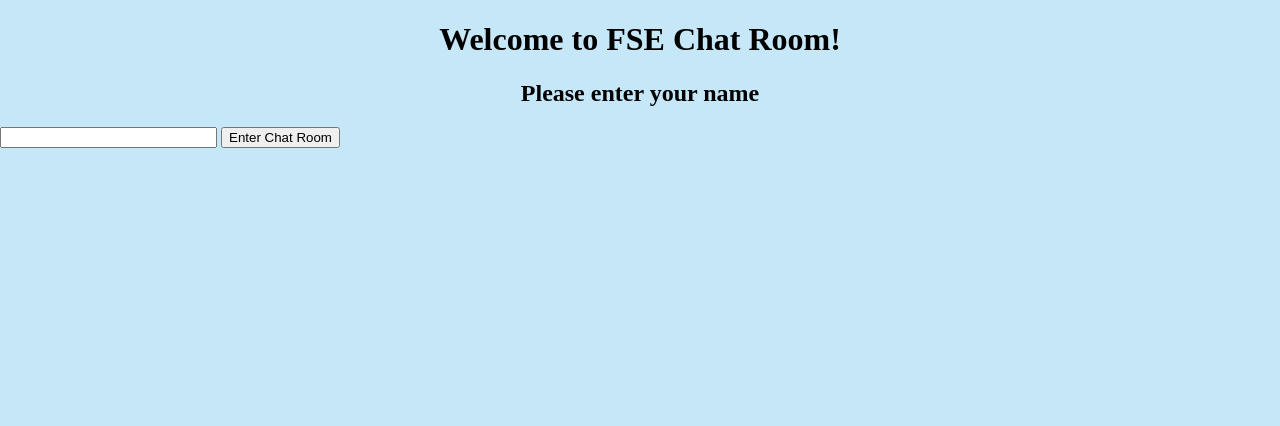
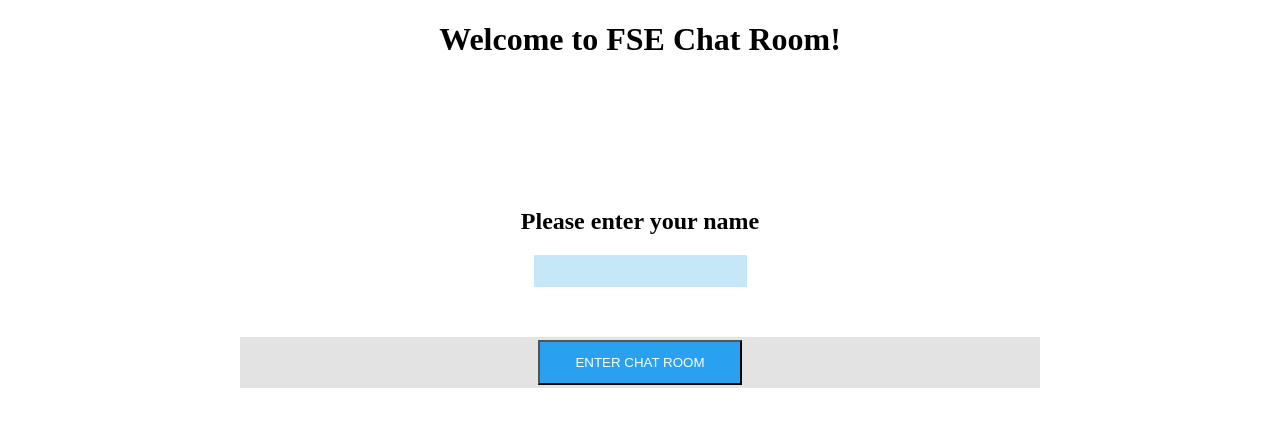
Before and after one commit to quynhnga-nguyen/FSEChatRoom, a website: page index.html in a window 1280 px wide. Drawn offline with Linux system fonts and the light colour scheme.

Commit message:
Modify layout between pages to be more consistent

```diff
--- a/index.html
+++ b/index.html
@@ -13,15 +13,22 @@ This file is the front page where user provides name to enter the chatroom.
 		<link rel="icon" type="image/png" href="FSEChatroomFavicon.png">
 	</head>
 
-	<body id="indexPage">
-		<h1>Welcome to FSE Chat Room!</h1>
+	<body>
+		<div class="wrapper">
+			<h1 id="welcome">Welcome to FSE Chat Room!</h1>
 
-		<h2>Please enter your name</h2>
-		<form method="GET" action="chatroom">
-			<input name="name" type="text" size="24" />
-			<button>Enter Chat Room</button>
-		</form>
+			<h2>Please enter your name</h2>
+			<form method="GET" action="chatroom">
+				<div id="nameInputArea">
+					<input id="nameInputBox" name="name" type="text" size="24" />
+				</div>
 
-		<div id="errorArea"></div>
+				<div class="buttonContainer">
+					<button>ENTER CHAT ROOM</button>
+				</div>
+			</form>
+
+			<div id="errorArea"></div>
+		</div>
 	</body>
 </html>
--- a/style.css
+++ b/style.css
@@ -28,41 +28,51 @@ body {
 }
 
 #chatLog {
-	overflow: scroll;
+	overflow-y: scroll;
 	height: 100%;
 }
 
 .footer {
 	width: 100%;
-	height: 200px;
-	margin-bottom: -200px;
 }
 
 h1, h2 {
 	text-align: center;
 }
 
-#indexPage, #messageInputBox {
+.messageDisplay, #messageInputArea {
+	margin-left: 25px;
+	margin-right: 25px;
+}
+.messageDisplay {
+	margin-top: 5px;
+	margin-bottom: 0px;
+	padding: 10px;
+}
+
+#messageInputArea {
+	margin-top: 10px;
+	margin-bottom: 10px;
+}
+
+#messageInputBox, #nameInputBox {
+	border: none;
 	background-color: #C6E7F8;
 }
 
-.messageDisplay {
-	margin: 5px 25px 0px 25px;
-	padding: 10px;
+#messageInputBox {
+	width: 100%;
+    box-sizing: border-box;
 }
 
-.messageInputArea {
-	margin-left: 25px;
-	margin-right: 25px;
+#nameInputArea {
+	text-align: center;
+	margin-top: 10px;
+	margin-bottom: 50px;
 }
 
-#messageInputBox {
-	border: none;
-	width: 100%;
-	-webkit-box-sizing: border-box;
-       -moz-box-sizing: border-box;
-            box-sizing: border-box;
-    margin-bottom: 15px;
+#nameInputBox {
+	height: 30px;
 }
 
 .name {
@@ -74,7 +84,11 @@ h1, h2 {
 	float: right;
 }
 
-#wrapper {
+#welcome {
+	margin-bottom: 150px;
+}
+
+.wrapper {
 	padding: 0px 0px 200px 0px;
 	position: absolute;
 	top: 0;
```
Also changed, not shown: chatroom.html (+2 -2 lines), 1 other file.
